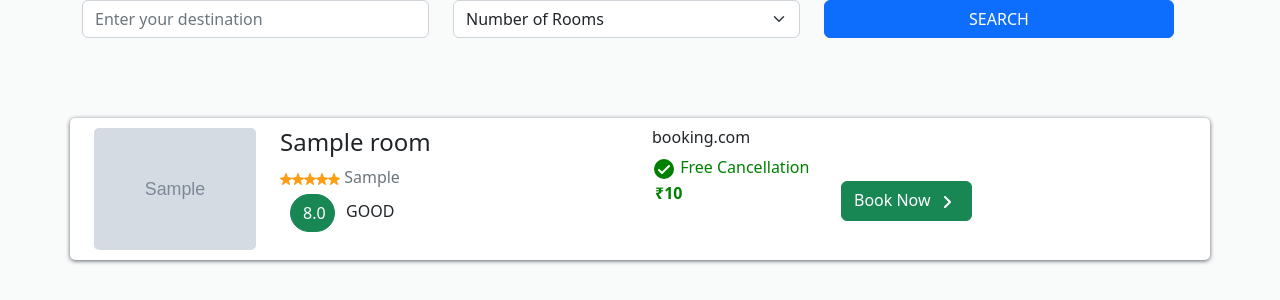
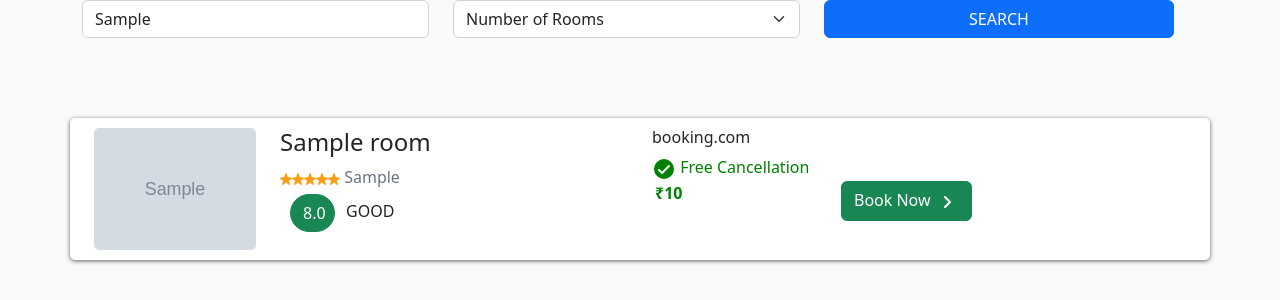
Before and after one commit to Aaris-Kazi/GOHUB2.0, a Django app: template main/templates/search.html in a window 1280 px wide. Shown: the part 70-370 px from the top of the page. Run offline with Django 4.2, Linux system fonts and the light colour scheme; the template is opened without the code that fills it: most values are stand-ins (such as "Sample title", 1, 10 or a date in 2020); grey boxes marked "Sample" are stand-in pictures.

Commit message:
views searchs

```diff
--- a/main/templates/search.html
+++ b/main/templates/search.html
@@ -53,7 +53,7 @@
         <div class="row">
             <form action="{% url 'search2' %}" method="post" class='row'>
                 {% csrf_token %}
-                <div class="col"><input type="text" name="location" id="location" class="form-control"  placeholder="Enter your destination"></div>
+                <div class="col"><input type="text" name="location" id="location" class="form-control"  placeholder="Enter your destination" value= {{ h.location }}></div>
                 <div class="col">
                     <select class="form-select" aria-label="Default select example" name='rooms'>
                         <option selected>
```
Also changed, not shown: main/views.py (+15 -12 lines).
